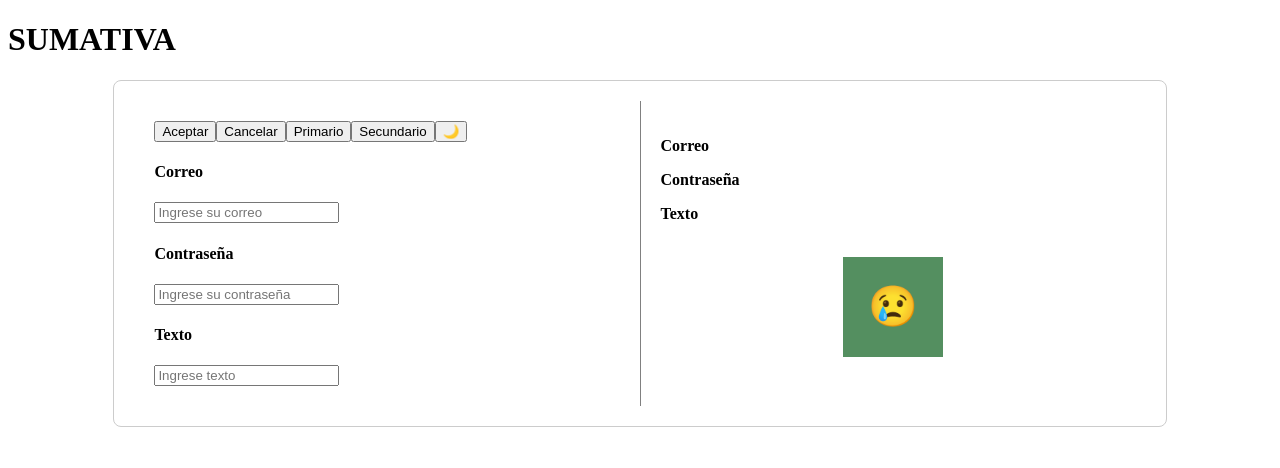
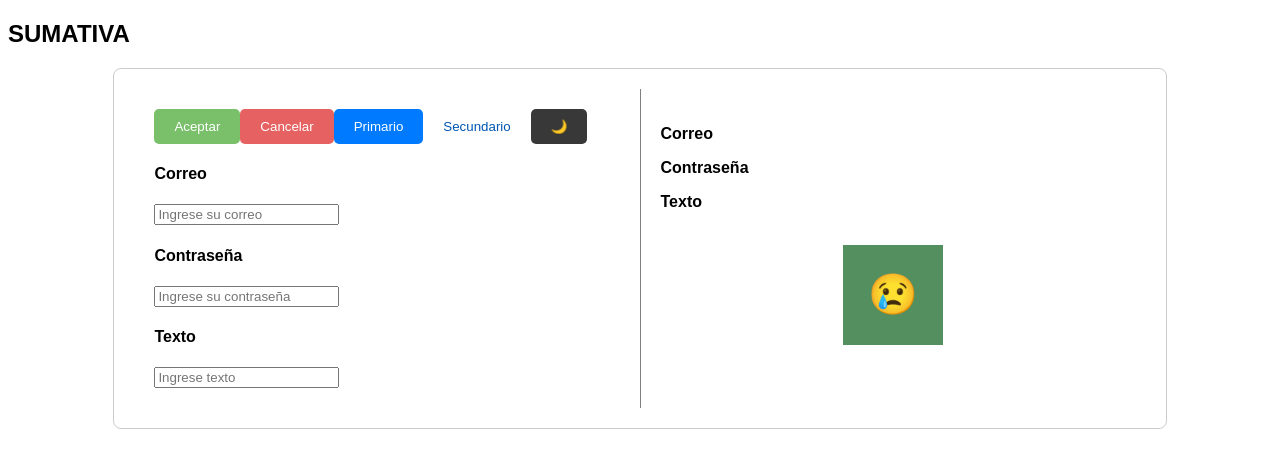
Before and after one commit to ricardoo-gif7/sumativarups1, an Angular app: page / in a window 1280 px wide. Shown: the top 468 px of the page. Built offline with nearby package versions, Linux system fonts and the light colour scheme.

Commit message:
first commit

```diff
--- a/src/app/Components/botonaceptar/botonaceptar.component.css
+++ b/src/app/Components/botonaceptar/botonaceptar.component.css
@@ -0,0 +1,16 @@
+/* botonprimario.component.css */
+button {
+    background-color: #7ac06a;
+    color: white;
+    border: none;
+    padding: 10px 20px;
+    border-radius: 5px;
+    cursor: pointer;
+    transition: background-color 0.3s;
+  }
+
+  button:hover {
+    background-color: #6d9b6b;
+  }
+
+  /* Repite estilos similares para los otros botones */
--- a/src/app/Components/botoncancelar/botoncancelar.component.css
+++ b/src/app/Components/botoncancelar/botoncancelar.component.css
@@ -0,0 +1,16 @@
+/* botonprimario.component.css */
+button {
+    background-color: #e66262;
+    color: white;
+    border: none;
+    padding: 10px 20px;
+    border-radius: 5px;
+    cursor: pointer;
+    transition: background-color 0.3s;
+  }
+
+  button:hover {
+    background-color: #994f4f;
+  }
+
+  /* Repite estilos similares para los otros botones */
--- a/src/app/Components/botonmodooscuro/botonmodooscuro.component.css
+++ b/src/app/Components/botonmodooscuro/botonmodooscuro.component.css
@@ -0,0 +1,16 @@
+/* botonprimario.component.css */
+button {
+    background-color: #383838;
+    color: white;
+    border: none;
+    padding: 10px 20px;
+    border-radius: 5px;
+    cursor: pointer;
+    transition: background-color 0.3s;
+  }
+
+  button:hover {
+    background-color: #1b1b1b;
+  }
+
+  /* Repite estilos similares para los otros botones */
--- a/src/app/Components/botonmodooscuro/botonmodooscuro.component.html
+++ b/src/app/Components/botonmodooscuro/botonmodooscuro.component.html
@@ -1 +1 @@
-<button (click)="toggleDarkMode()">🌙</button>
+<button (click)="onClick()">🌙</button>
--- a/src/app/Components/botonmodooscuro/botonmodooscuro.component.ts
+++ b/src/app/Components/botonmodooscuro/botonmodooscuro.component.ts
@@ -1,4 +1,4 @@
-import { Component } from '@angular/core';
+import { Component, Output, EventEmitter } from '@angular/core';
 
 @Component({
   selector: 'app-botonmodooscuro',
@@ -7,7 +7,9 @@ import { Component } from '@angular/core';
   styleUrls: ['./botonmodooscuro.component.css']
 })
 export class BotonmodooscuroComponent {
-  toggleDarkMode() {
-    document.body.classList.toggle('dark-mode'); // Alternar clase de modo oscuro
+  @Output() darkModeToggle = new EventEmitter<void>();
+
+  onClick() {
+    this.darkModeToggle.emit(); // Emitir evento al hacer clic
   }
 }
--- a/src/app/Components/botonprimario/botonprimario.component.css
+++ b/src/app/Components/botonprimario/botonprimario.component.css
@@ -0,0 +1,16 @@
+/* botonprimario.component.css */
+button {
+    background-color: #007bff;
+    color: white;
+    border: none;
+    padding: 10px 20px;
+    border-radius: 5px;
+    cursor: pointer;
+    transition: background-color 0.3s;
+  }
+
+  button:hover {
+    background-color: #0056b3;
+  }
+
+  /* Repite estilos similares para los otros botones */
--- a/src/app/Components/botonsecundario/botonsecundario.component.css
+++ b/src/app/Components/botonsecundario/botonsecundario.component.css
@@ -0,0 +1,19 @@
+/* botonprimario.component.css */
+button {
+    background-color: #ffffff;
+    color: #0056b3;
+    border-color: #0056b3;
+    border: 20px;
+    padding: 10px 20px;
+    border-radius: 5px;
+    cursor: pointer;
+    transition: background-color 0.3s;
+  }
+
+  button:hover {
+    background-color: #0056b3;
+    color: #ffffff;
+    border-color: #ffffff;
+  }
+
+  /* Repite estilos similares para los otros botones */
--- a/src/app/Components/botonsecundario/botonsecundario.component.ts
+++ b/src/app/Components/botonsecundario/botonsecundario.component.ts
@@ -7,9 +7,9 @@ import { Component, Output, EventEmitter } from '@angular/core';
   styleUrls: ['./botonsecundario.component.css']
 })
 export class BotonsecundarioComponent {
-  @Output() faceToggle = new EventEmitter<void>();
+  @Output() shapeChange = new EventEmitter<void>(); // Define el evento shapeChange
 
   onClick() {
-    this.faceToggle.emit(); // Emitir evento al hacer clic
+    this.shapeChange.emit(); // Emite el evento shapeChange al hacer clic
   }
 }
--- a/src/app/Components/output-view/output-view.component.ts
+++ b/src/app/Components/output-view/output-view.component.ts
@@ -45,7 +45,7 @@ export class OutputViewComponent {
 
   // Método para alternar la carita
   toggleFace() {
-    this.happyFace = !this.happyFace;
+    this.happyFace = !this.happyFace; // Alternar estado de la carita
   }
 
   // Método para activar el modo oscuro
--- a/src/app/Components/sumativa-view/sumativa-view.component.html
+++ b/src/app/Components/sumativa-view/sumativa-view.component.html
@@ -1,15 +1,15 @@
 <div class="card-header">
-  <h1>SUMATIVA</h1>
+  <h2>SUMATIVA</h2>
 </div>
 <div class="card">
   <div class="card-body">
     <div class="left-column">
 
       <app-botonaceptar (acceptClick)="outputView.rotate()"></app-botonaceptar>
-<app-botoncancelar (cancelClick)="outputView.reset()"></app-botoncancelar>
-<app-botonprimario (shapeChange)="outputView.changeShape()"></app-botonprimario>
-<app-botonsecundario (faceToggle)="outputView.toggleFace()"></app-botonsecundario>
-        <app-botonmodooscuro (click)="toggleDarkMode()"></app-botonmodooscuro>
+      <app-botoncancelar (cancelClick)="outputView.reset()"></app-botoncancelar>
+      <app-botonprimario (shapeChange)="outputView.changeShape()"></app-botonprimario>
+      <app-botonsecundario (shapeChange)="outputView.changeShape()"></app-botonsecundario>
+      <app-botonmodooscuro (darkModeToggle)="toggleDarkMode()"></app-botonmodooscuro>
 
       <div class="input-group">
         <h4 class="correo">Correo</h4>
--- a/src/styles.css
+++ b/src/styles.css
@@ -7,3 +7,7 @@ body.dark-mode {
   background-color: #333;
   color: #fff;
 }
+
+body{
+  font-family: Arial, Helvetica, sans-serif;
+}
```
